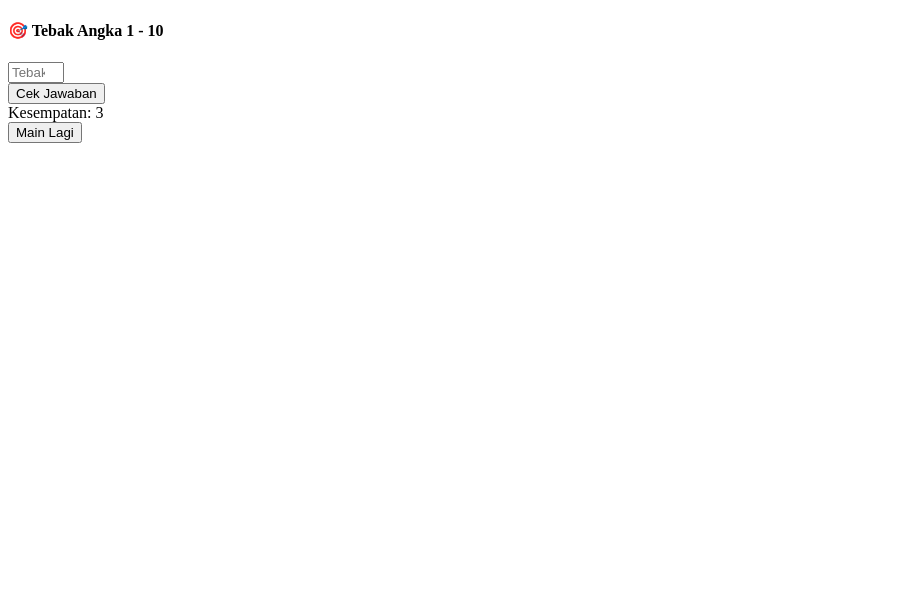
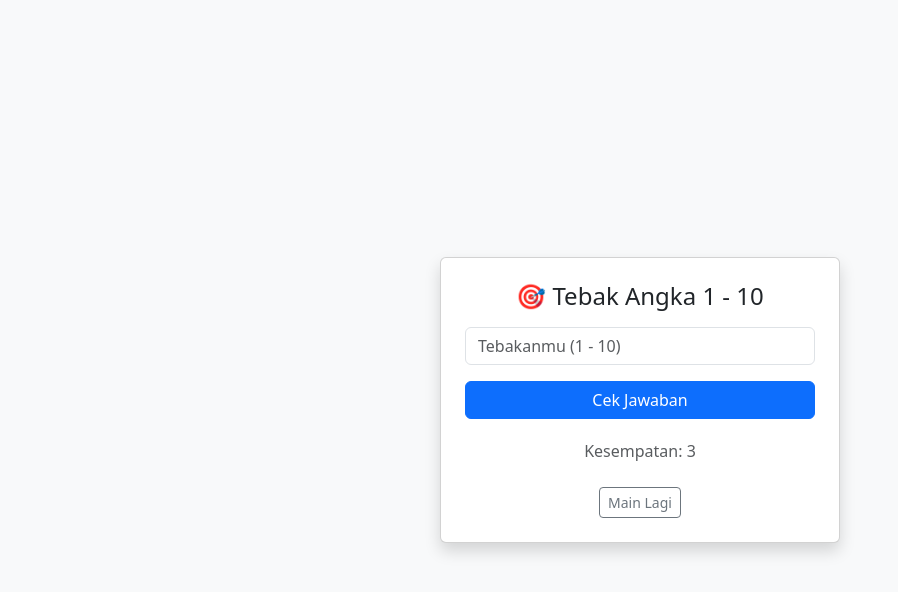
Before and after one commit to Zallxupuu/secondoption, a website: page public/page/games/tebakangka.html in a window 1280 px wide. Shown: the whole page, without its empty margins (0-898 px from the left). Drawn offline with Linux system fonts and the light colour scheme; the site is published under a folder, as on GitHub Pages, so addresses that start at the root find nothing.

Commit message:
Update tebakangka.html

```diff
--- a/public/page/games/tebakangka.html
+++ b/public/page/games/tebakangka.html
@@ -4,7 +4,7 @@
   <meta charset="UTF-8">
   <meta name="viewport" content="width=device-width, initial-scale=1">
   <title>Tebak Angka</title>
-  <link href="/public/src/css/bootstrap.min.css" rel="stylesheet">
+  <link href="../../src/css/bootstrap.min.css" rel="stylesheet">
 </head>
 <body class="bg-light d-flex justify-content-center align-items-center vh-100">
 
```
